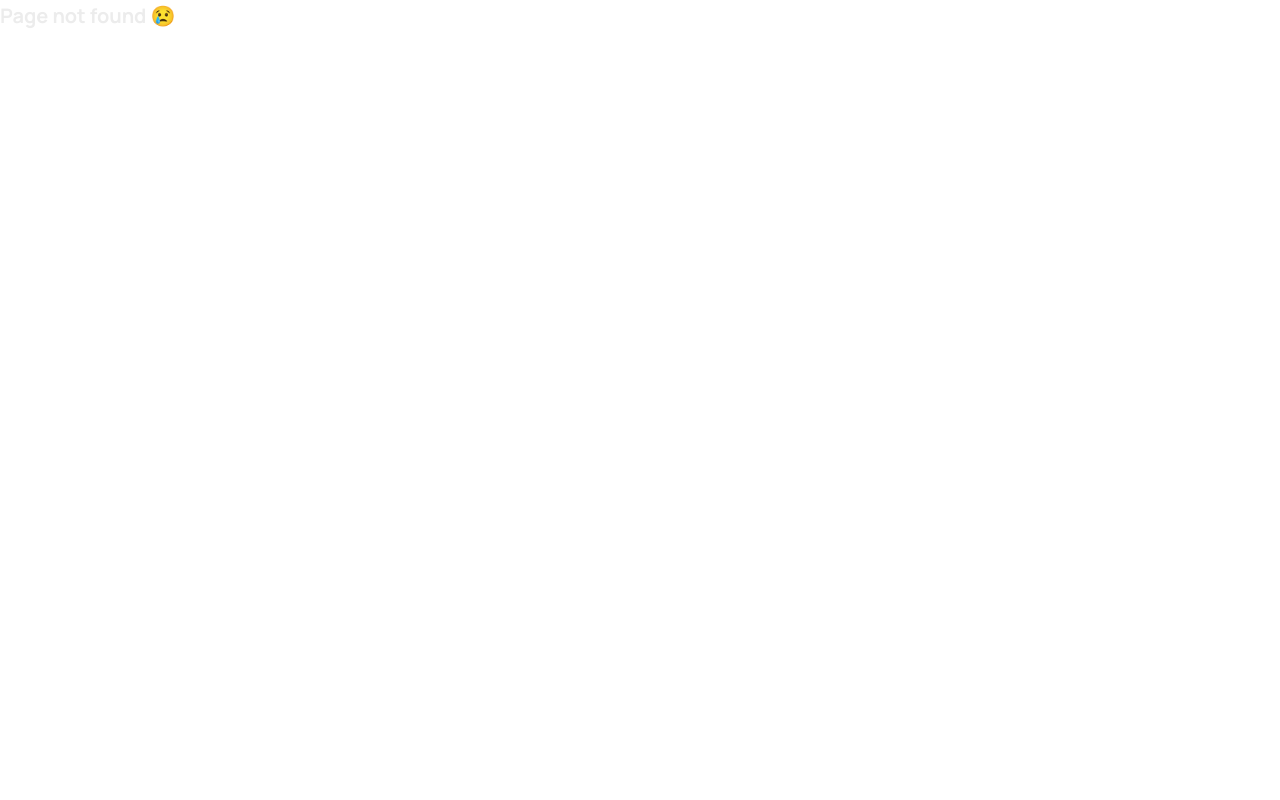
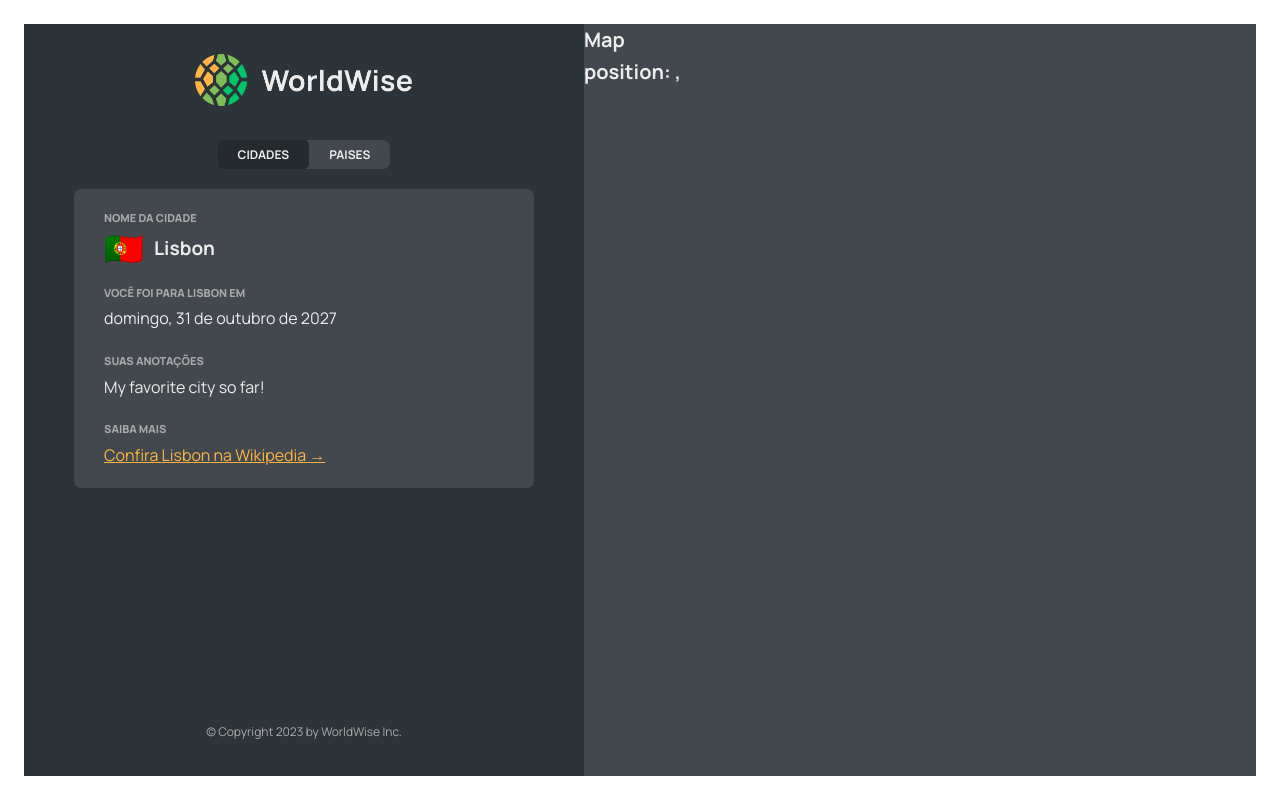
Before and after one commit to Viniciusrbr/WorldWise, a React (Vite) app: page /app/cities/1 in a window 1280 px wide. Before the commit this address had no page. Built offline with nearby package versions, Linux system fonts and the light colour scheme; data requests are answered from the project's data file.

Commit message:
navegação dinamica para o formulario

```diff
--- a/src/App.jsx
+++ b/src/App.jsx
@@ -1,4 +1,4 @@
-import { BrowserRouter, Route, Routes } from "react-router-dom";
+import { BrowserRouter, Navigate, Route, Routes } from "react-router-dom";
 import { useEffect, useState } from "react";
 
 import Homepage from "./pages/Homepage";
@@ -8,7 +8,9 @@ import PageNotFound from "./pages/PageNotFound/PageNotFound";
 import AppLayout from "./pages/AppLayout";
 import Login from "./pages/Login";
 import CityList from "./Components/CityList";
+import City from "./Components/City";
 import CountryList from "./Components/CountryList";
+import Form from "./Components/Form";
 
 const BASE_URL = "http://localhost:8000";
 
@@ -38,22 +40,20 @@ function App() {
         <Route index element={<Homepage />} />
         <Route path="product" element={<Product />} />
         <Route path="pricing" element={<Pricing />} />
-        <Route path="/login" element={<Login />} />
+        <Route path="login" element={<Login />} />
 
         <Route path="app" element={<AppLayout />}>
-          <Route
-            index
-            element={<CityList cities={cities} isLoading={isLoading} />}
-          />
+          <Route index element={<Navigate replace to="cities" />} />
           <Route
             path="cities"
             element={<CityList cities={cities} isLoading={isLoading} />}
           />
+          <Route path="cities/:id" element={<City />} />
           <Route
             path="countries"
             element={<CountryList cities={cities} isLoading={isLoading} />}
           />
-          <Route path="form" element={<p>Form</p>} />
+          <Route path="form" element={<Form />} />
         </Route>
 
         <Route path="*" element={<PageNotFound />} />
--- /dev/null
+++ b/src/Components/Button/index.jsx
@@ -0,0 +1,15 @@
+import styles from "./styles.module.css";
+
+function Button({ children, onClick, type }) {
+  return (
+    <button
+      onClick={onClick}
+      type="button"
+      className={`${styles.btn} ${styles[type]}`}
+    >
+      {children}
+    </button>
+  );
+}
+
+export default Button;
--- /dev/null
+++ b/src/Components/Button/styles.module.css
@@ -0,0 +1,35 @@
+.btn {
+  color: inherit;
+  text-transform: uppercase;
+  padding: 0.8rem 1.6rem;
+  font-family: inherit;
+  font-size: 1.5rem;
+  border: none;
+  border-radius: 5px;
+  cursor: pointer;
+}
+
+.primary {
+  font-weight: 700;
+  background-color: var(--color-brand--2);
+  color: var(--color-dark--1);
+}
+
+.back {
+  font-weight: 600;
+  background: none;
+  border: 1px solid currentColor;
+}
+
+.position {
+  font-weight: 700;
+  position: absolute;
+  z-index: 1000;
+  font-size: 1.4rem;
+  bottom: 4rem;
+  left: 50%;
+  transform: translateX(-50%);
+  background-color: var(--color-brand--2);
+  color: var(--color-dark--1);
+  box-shadow: 0 0.4rem 1.2rem rgba(36, 42, 46, 0.16);
+}
--- /dev/null
+++ b/src/Components/City/index.jsx
@@ -0,0 +1,65 @@
+import { useParams, useSearchParams } from "react-router-dom";
+import styles from "./styles.module.css";
+
+const formatDate = (date) =>
+  new Intl.DateTimeFormat("pt-BR", {
+    day: "numeric",
+    month: "long",
+    year: "numeric",
+    weekday: "long",
+  }).format(new Date(date));
+
+function City() {
+  const { id } = useParams();
+
+  const [searchParams, setSearchParams] = useSearchParams();
+
+  const lat = searchParams.get("lat");
+  const lng = searchParams.get("lng");
+
+  // TEMP DATA
+  const currentCity = {
+    cityName: "Lisbon",
+    emoji: "🇵🇹",
+    date: "2027-10-31T15:59:59.138Z",
+    notes: "My favorite city so far!",
+  };
+
+  const { cityName, emoji, date, notes } = currentCity;
+
+  return (
+    <div className={styles.city}>
+      <div className={styles.row}>
+        <h6>nome da cidade</h6>
+        <h3>
+          <span>{emoji}</span> {cityName}
+        </h3>
+      </div>
+
+      <div className={styles.row}>
+        <h6>você foi para {cityName} em</h6>
+        <p>{formatDate(date || null)}</p>
+      </div>
+
+      {notes && (
+        <div className={styles.row}>
+          <h6>suas anotações</h6>
+          <p>{notes}</p>
+        </div>
+      )}
+
+      <div className={styles.row}>
+        <h6>Saiba mais</h6>
+        <a
+          href={`https://en.wikipedia.org/wiki/${cityName}`}
+          target="_blank"
+          rel="noreferrer"
+        >
+          Confira {cityName} na Wikipedia &rarr;
+        </a>
+      </div>
+    </div>
+  );
+}
+
+export default City;
--- /dev/null
+++ b/src/Components/City/styles.module.css
@@ -0,0 +1,47 @@
+.city {
+  padding: 2rem 3rem;
+  max-height: 70%;
+  background-color: var(--color-dark--2);
+  border-radius: 7px;
+  overflow: scroll;
+
+  width: 100%;
+  display: flex;
+  flex-direction: column;
+  gap: 2rem;
+}
+
+.row {
+  display: flex;
+  flex-direction: column;
+  gap: 0.5rem;
+}
+
+.city h6 {
+  text-transform: uppercase;
+  font-size: 1.1rem;
+  font-weight: 900;
+  color: var(--color-light--1);
+}
+
+.city h3 {
+  font-size: 1.9rem;
+  display: flex;
+  align-items: center;
+  gap: 1rem;
+}
+
+.city h3 span {
+  font-size: 3.2rem;
+  line-height: 1;
+}
+
+.city p {
+  font-size: 1.6rem;
+}
+
+.city a:link,
+.city a:visited {
+  font-size: 1.6rem;
+  color: var(--color-brand--1);
+}
--- a/src/Components/CityItem/index.jsx
+++ b/src/Components/CityItem/index.jsx
@@ -1,3 +1,4 @@
+import { Link } from "react-router-dom";
 import styles from "./styles.module.css";
 
 const formatDate = (date) =>
@@ -8,16 +9,19 @@ const formatDate = (date) =>
   }).format(new Date(date));
 
 function CityItem({ city }) {
-  const { cityName, emoji, date } = city;
+  const { cityName, emoji, date, id, position } = city;
 
   return (
-    <li className={styles.cityItem}>
-      <span className={styles.emoji}>{emoji}</span>
-      <h3 className={styles.name}>{cityName}</h3>
-      <time className={styles.date}>({formatDate(date)})</time>
-      <button className={styles.deleteBtn}>
-        &times;
-      </button>
+    <li>
+      <Link
+        className={styles.cityItem}
+        to={`${id}?lat=${position.lat}&lng=${position.lng}`}
+      >
+        <span className={styles.emoji}>{emoji}</span>
+        <h3 className={styles.name}>{cityName}</h3>
+        <time className={styles.date}>({formatDate(date)})</time>
+        <button className={styles.deleteBtn}>&times;</button>
+      </Link>
     </li>
   );
 }
--- a/src/Components/CountryList/index.jsx
+++ b/src/Components/CountryList/index.jsx
@@ -20,7 +20,7 @@ function CountryList({ cities, isLoading }) {
   return (
     <ul className={styles.countryList}>
       {countries.map((country) => (
-        <CountryItem country={country} />
+        <CountryItem country={country} key={country.country} />
       ))}
     </ul>
   );
--- /dev/null
+++ b/src/Components/Form/index.jsx
@@ -0,0 +1,71 @@
+// "https://api.bigdatacloud.net/data/reverse-geocode-client?latitude=0&longitude=0"
+
+import { useState } from "react";
+
+import styles from "./styles.module.css";
+import Button from "../Button";
+import { useNavigate } from "react-router-dom";
+
+export function convertToEmoji(countryCode) {
+  const codePoints = countryCode
+    .toUpperCase()
+    .split("")
+    .map((char) => 127397 + char.charCodeAt());
+  return String.fromCodePoint(...codePoints);
+}
+
+function Form() {
+  const navigate = useNavigate();
+
+  const [cityName, setCityName] = useState("");
+  const [country, setCountry] = useState("");
+  const [date, setDate] = useState(new Date());
+  const [notes, setNotes] = useState("");
+
+  return (
+    <form className={styles.form}>
+      <div className={styles.row}>
+        <label htmlFor="cityName">Nome da cidade</label>
+        <input
+          id="cityName"
+          onChange={(e) => setCityName(e.target.value)}
+          value={cityName}
+        />
+        {/* <span className={styles.flag}>{emoji}</span> */}
+      </div>
+
+      <div className={styles.row}>
+        <label htmlFor="date">Quando você foi para {cityName}?</label>
+        <input
+          id="date"
+          onChange={(e) => setDate(e.target.value)}
+          value={date}
+        />
+      </div>
+
+      <div className={styles.row}>
+        <label htmlFor="notes">Notas sobre sua viagem para {cityName}</label>
+        <textarea
+          id="notes"
+          onChange={(e) => setNotes(e.target.value)}
+          value={notes}
+        />
+      </div>
+
+      <div className={styles.buttons}>
+        <Button type="primary">Adicionar</Button>
+        <Button
+          type="back"
+          onClick={(e) => {
+            e.preventDefault();
+            navigate(-1);
+          }}
+        >
+          &larr; Voltar
+        </Button>
+      </div>
+    </form>
+  );
+}
+
+export default Form;
--- /dev/null
+++ b/src/Components/Form/styles.module.css
@@ -0,0 +1,44 @@
+.form {
+  background-color: var(--color-dark--2);
+  border-radius: 7px;
+  padding: 2rem 3rem;
+  width: 100%;
+  display: flex;
+  flex-direction: column;
+  gap: 2rem;
+}
+
+.row {
+  display: flex;
+  flex-direction: column;
+  gap: 0.5rem;
+  position: relative;
+}
+
+.buttons {
+  display: flex;
+  justify-content: space-between;
+}
+
+.flag {
+  position: absolute;
+  right: 1rem;
+  top: 2.7rem;
+  font-size: 2.8rem;
+}
+
+.form.loading {
+  opacity: 0.3;
+}
+
+.form.loading button {
+  pointer-events: none;
+  background-color: var(--color-light--1);
+  border: 1px solid var(--color-light--1);
+  color: var(--color-dark--0);
+}
+
+:global(.react-datepicker) {
+  font-family: inherit;
+  font-size: 1.2rem;
+}
--- a/src/Components/Map/index.jsx
+++ b/src/Components/Map/index.jsx
@@ -1,7 +1,22 @@
+import { useNavigate, useSearchParams } from "react-router-dom";
 import styles from "./styles.module.css";
 
 function Map() {
-  return <div className={styles.mapContainer}>Mapa</div>;
+  const navigate = useNavigate();
+
+  const [searchParams, setSearchParams] = useSearchParams();
+
+  const lat = searchParams.get("lat");
+  const lng = searchParams.get("lng");
+
+  return (
+    <div className={styles.mapContainer} onClick={() => navigate("form")}>
+      <h1>Map</h1>
+      <h1>
+        position: {lat}, {lng}
+      </h1>
+    </div>
+  );
 }
 
 export default Map;
```
